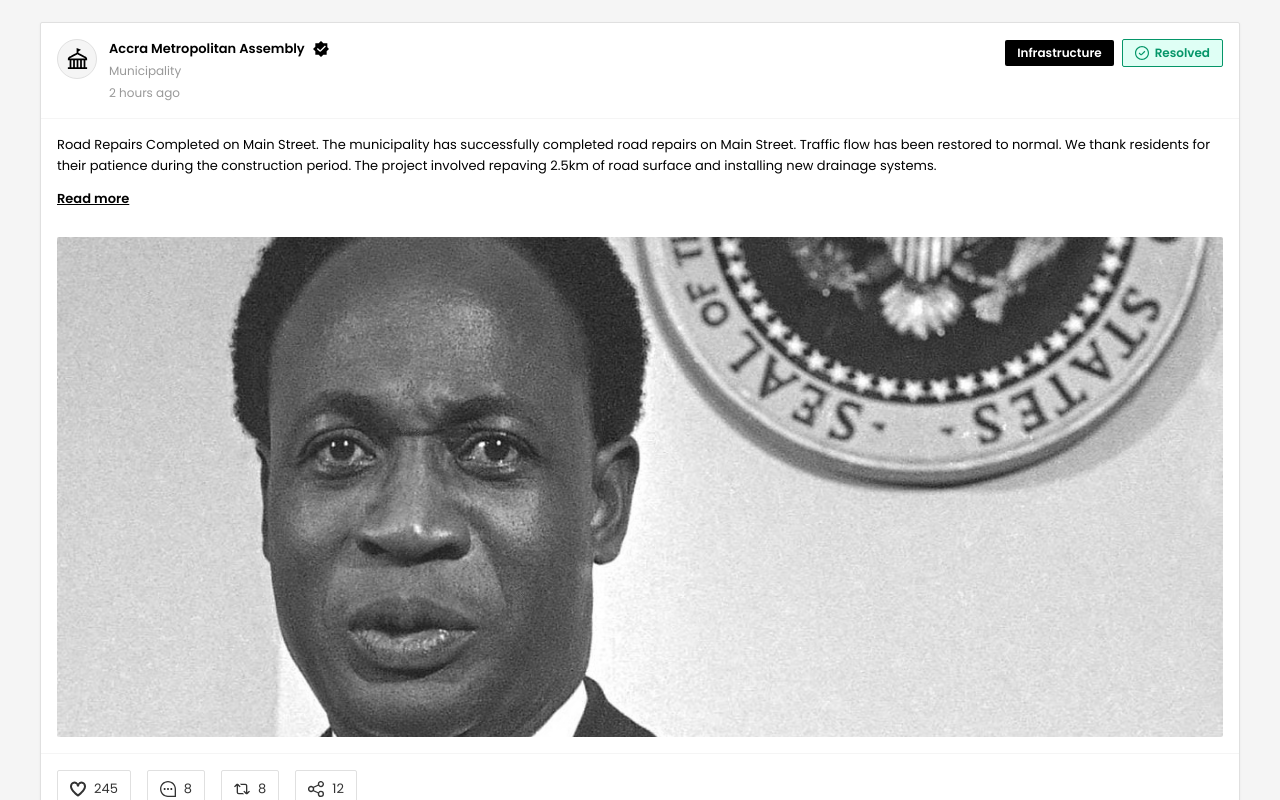
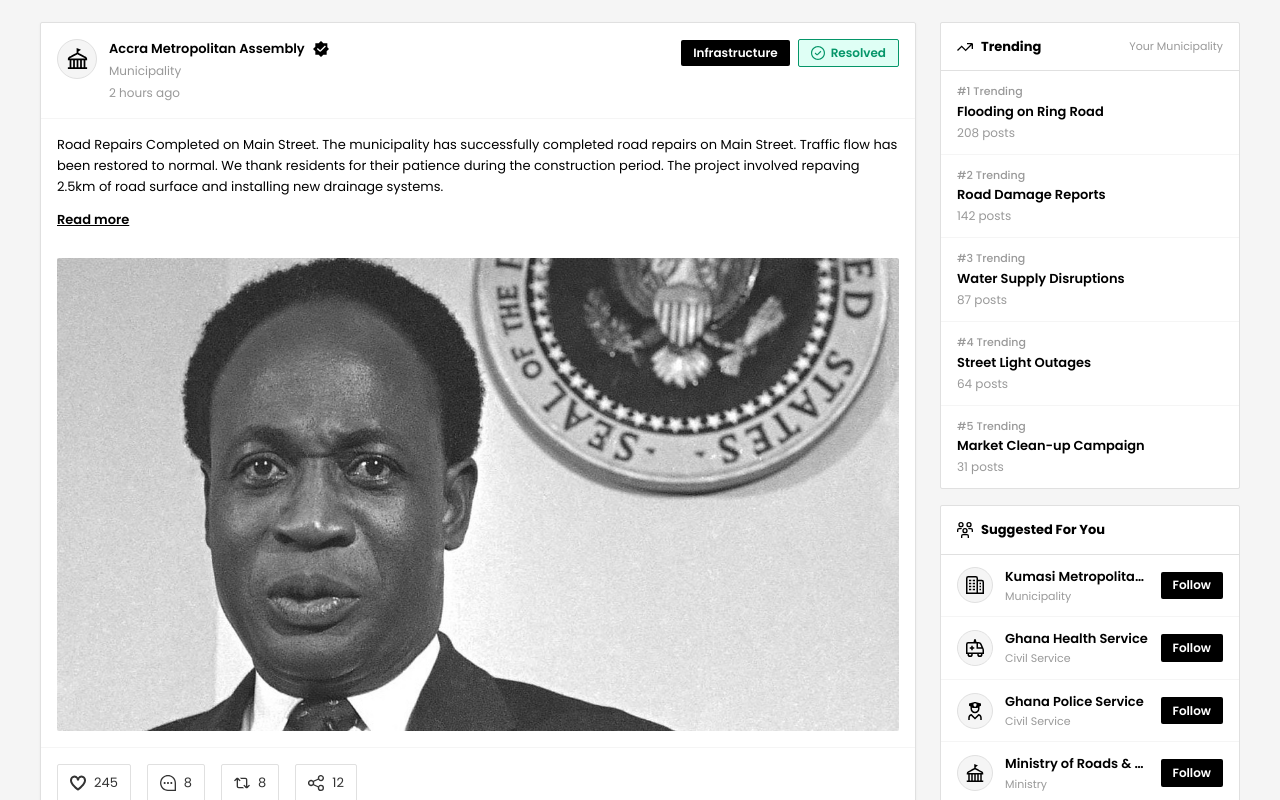
Before and after one commit to joydei/project-whisper-frontend, a React (Vite) app: page / in a window 1280 px wide. Shown: the part 380-1180 px from the top of the page. Built offline with nearby package versions, Linux system fonts and the light colour scheme.

Commit message:
feat: Implement feed and sidebar layout with trending and suggested items

```diff
--- a/src/styles/user/Home.module.css
+++ b/src/styles/user/Home.module.css
@@ -117,10 +117,224 @@
   fill: var(--color-white) !important;
 }
 
+/* Feed + Sidebar Layout */
+.feedLayout {
+  display: flex;
+  gap: 1.5rem;
+  align-items: flex-start;
+}
+
+.feedMain {
+  flex: 1;
+  min-width: 0;
+}
+
+.sidebar {
+  width: 300px;
+  flex-shrink: 0;
+  display: flex;
+  flex-direction: column;
+  gap: 1rem;
+  position: sticky;
+  top: 6.5rem;
+}
+
+/* Sidebar Boxes */
+.sidebarBox {
+  background-color: var(--color-white);
+  border: 1px solid #e0e0e0;
+  border-radius: 2px;
+  overflow: hidden;
+}
+
+.sidebarBoxHeader {
+  padding: 0.875rem 1rem;
+  border-bottom: 1px solid #e0e0e0;
+  display: flex;
+  align-items: center;
+  gap: 0.5rem;
+}
+
+.sidebarBoxTitle {
+  font-size: 0.8125rem;
+  font-weight: 700;
+  color: var(--color-black);
+  flex: 1;
+}
+
+.sidebarBoxSubtitle {
+  font-size: 0.6875rem;
+  color: var(--color-gray-medium);
+  font-weight: 400;
+}
+
+.sidebarBoxIcon {
+  width: 1rem;
+  height: 1rem;
+  fill: var(--color-black);
+  flex-shrink: 0;
+}
+
+/* Trending Items */
+.trendingList {
+  display: flex;
+  flex-direction: column;
+}
+
+.trendingItem {
+  padding: 0.75rem 1rem;
+  border-bottom: 1px solid #f5f5f5;
+  cursor: pointer;
+  transition: background-color 0.2s ease;
+}
+
+.trendingItem:last-child {
+  border-bottom: none;
+}
+
+.trendingItem:hover {
+  background-color: #f9f9f9;
+}
+
+.trendingMeta {
+  display: flex;
+  align-items: center;
+  justify-content: space-between;
+  margin-bottom: 0.25rem;
+}
+
+.trendingRank {
+  font-size: 0.6875rem;
+  color: var(--color-gray-medium);
+  font-weight: 500;
+}
+
+.trendingTopic {
+  font-size: 0.8125rem;
+  font-weight: 600;
+  color: var(--color-black);
+  margin-bottom: 0.2rem;
+  line-height: 1.3;
+}
+
+.trendingCount {
+  font-size: 0.75rem;
+  color: var(--color-gray-medium);
+}
+
+/* Suggested Items */
+.suggestedList {
+  display: flex;
+  flex-direction: column;
+}
+
+.suggestedItem {
+  padding: 0.75rem 1rem;
+  border-bottom: 1px solid #f5f5f5;
+  display: flex;
+  align-items: center;
+  gap: 0.75rem;
+}
+
+.suggestedItem:last-child {
+  border-bottom: none;
+}
+
+.suggestedAvatar {
+  width: 2.25rem;
+  height: 2.25rem;
+  border-radius: 50%;
+  background-color: #f5f5f5;
+  border: 1px solid #e0e0e0;
+  display: flex;
+  align-items: center;
+  justify-content: center;
+  flex-shrink: 0;
+}
+
+.suggestedAvatarIcon {
+  width: 1.125rem;
+  height: 1.125rem;
+  fill: var(--color-black);
+}
+
+.suggestedInfo {
+  flex: 1;
+  min-width: 0;
+}
+
+.suggestedName {
+  font-size: 0.8125rem;
+  font-weight: 600;
+  color: var(--color-black);
+  overflow: hidden;
+  text-overflow: ellipsis;
+  white-space: nowrap;
+}
+
+.suggestedType {
+  font-size: 0.6875rem;
+  color: var(--color-gray-medium);
+  margin-top: 0.1rem;
+}
+
+.followBtn {
+  padding: 0.3rem 0.75rem;
+  background-color: var(--color-black);
+  color: var(--color-white);
+  border: none;
+  border-radius: 2px;
+  font-size: 0.75rem;
+  font-weight: 600;
+  cursor: pointer;
+  transition: all 0.2s ease;
+  flex-shrink: 0;
+  font-family: 'Poppins', sans-serif;
+}
+
+.followBtn:hover {
+  background-color: #333;
+  transform: translateY(-1px);
+}
+
+.followBtn.following {
+  background-color: transparent;
+  color: var(--color-black);
+  border: 1px solid #e0e0e0;
+}
+
+.followBtn.following:hover {
+  background-color: #f5f5f5;
+  border-color: var(--color-black);
+  transform: none;
+}
+
 /* Responsive Design */
+@media (max-width: 1024px) {
+  .sidebar {
+    width: 260px;
+  }
+}
+
 @media (max-width: 992px) {
   .container {
     max-width: 900px;
+  }
+
+  .feedLayout {
+    flex-direction: column;
+  }
+
+  .sidebar {
+    width: 100%;
+    position: static;
+    flex-direction: row;
+    flex-wrap: wrap;
+  }
+
+  .sidebarBox {
+    flex: 1;
+    min-width: 260px;
   }
 }
 
@@ -153,6 +367,14 @@
   .tab {
     width: 100%;
   }
+
+  .sidebar {
+    flex-direction: column;
+  }
+
+  .sidebarBox {
+    min-width: unset;
+  }
 }
 
 @media (max-width: 480px) {
--- a/src/views/user/Home.tsx
+++ b/src/views/user/Home.tsx
@@ -9,15 +9,83 @@ import { municipalityPosts, ghanaPosts } from '../../data/postsData';
 // Import SVG icons
 import MarkerIcon from '../../assets/icons/marker.svg?react';
 import GhanaDarkIcon from '../../assets/icons/ghana-dark.svg?react';
+import TrendingIcon from '../../assets/icons/arrow-trend-up.svg?react';
+import UsersIcon from '../../assets/icons/users.svg?react';
+import BuildingIcon from '../../assets/icons/building.svg?react';
+import GovernmentIcon from '../../assets/icons/government-flag.svg?react';
+import PoliceIcon from '../../assets/icons/user-police.svg?react';
+import FireIcon from '../../assets/icons/fire-station.svg?react';
+import AmbulanceIcon from '../../assets/icons/ambulance.svg?react';
+import UtilityIcon from '../../assets/icons/utility-pole-double.svg?react';
+
+interface TrendingItem {
+  id: number;
+  topic: string;
+  count: string;
+}
+
+interface SuggestedItem {
+  id: number;
+  name: string;
+  type: string;
+  icon: 'building' | 'government' | 'police' | 'fire' | 'ambulance' | 'utility';
+}
+
+const municipalityTrending: TrendingItem[] = [
+  { id: 1, topic: 'Flooding on Ring Road',      count: '208 posts' },
+  { id: 2, topic: 'Road Damage Reports',         count: '142 posts' },
+  { id: 3, topic: 'Water Supply Disruptions',    count: '87 posts'  },
+  { id: 4, topic: 'Street Light Outages',        count: '64 posts'  },
+  { id: 5, topic: 'Market Clean-up Campaign',    count: '31 posts'  },
+];
+
+const ghanaTrending: TrendingItem[] = [
+  { id: 1, topic: 'Power Outages (ECG)',          count: '3.4k posts' },
+  { id: 2, topic: 'National Road Safety Week',    count: '1.2k posts' },
+  { id: 3, topic: 'Port Congestion Crisis',       count: '677 posts'  },
+  { id: 4, topic: 'NHIS Expansion Program',       count: '892 posts'  },
+  { id: 5, topic: 'Student Loan Forgiveness',     count: '451 posts'  },
+];
+
+const suggestedEntities: SuggestedItem[] = [
+  { id: 1, name: 'Kumasi Metropolitan Assembly', type: 'Municipality',    icon: 'building' },
+  { id: 2, name: 'Ghana Health Service',          type: 'Civil Service',   icon: 'ambulance' },
+  { id: 3, name: 'Ghana Police Service',          type: 'Civil Service',   icon: 'police' },
+  { id: 4, name: 'Ministry of Roads & Highways',  type: 'Ministry',        icon: 'government' },
+  { id: 5, name: 'Tema Municipal Assembly',        type: 'Municipality',    icon: 'building' },
+];
+
+const getSuggestedIcon = (icon: SuggestedItem['icon'], className: string) => {
+  switch (icon) {
+    case 'building':    return <BuildingIcon    className={className} />;
+    case 'government':  return <GovernmentIcon  className={className} />;
+    case 'police':      return <PoliceIcon      className={className} />;
+    case 'fire':        return <FireIcon        className={className} />;
+    case 'ambulance':   return <AmbulanceIcon   className={className} />;
+    case 'utility':     return <UtilityIcon     className={className} />;
+    default:            return <BuildingIcon    className={className} />;
+  }
+};
 
 const Home = () => {
   const { userPosts } = usePosts();
   const headerOpacity = useHeaderFade();
   const [activeTab, setActiveTab] = useState<'municipality' | 'ghana'>('municipality');
+  const [followedIds, setFollowedIds] = useState<Set<number>>(new Set());
 
-  // Combine user posts with static posts and sort by time (newest first)
   const staticPosts = activeTab === 'municipality' ? municipalityPosts : ghanaPosts;
   const currentPosts = [...userPosts, ...staticPosts];
+  const trendingItems = activeTab === 'municipality' ? municipalityTrending : ghanaTrending;
+  const trendingLabel = activeTab === 'municipality' ? 'Your Municipality' : 'Across Ghana';
+
+  const toggleFollow = (id: number, e: React.MouseEvent) => {
+    e.stopPropagation();
+    setFollowedIds(prev => {
+      const next = new Set(prev);
+      next.has(id) ? next.delete(id) : next.add(id);
+      return next;
+    });
+  };
 
   return (
     <div className={styles.homePage}>
@@ -36,6 +104,7 @@ const Home = () => {
       {/* News Feed Section */}
       <section className={styles.newsFeed}>
         <div className={styles.container}>
+          {/* Tabs */}
           <div className={styles.tabs}>
             <button
               className={`${styles.tab} ${activeTab === 'municipality' ? styles.active : ''}`}
@@ -53,7 +122,65 @@ const Home = () => {
             </button>
           </div>
 
-          <PostFeed posts={currentPosts} />
+          {/* Feed + Sidebar */}
+          <div className={styles.feedLayout}>
+            {/* Main Feed */}
+            <div className={styles.feedMain}>
+              <PostFeed posts={currentPosts} />
+            </div>
+
+            {/* Sidebar */}
+            <aside className={styles.sidebar}>
+
+              {/* Trending Box */}
+              <div className={styles.sidebarBox}>
+                <div className={styles.sidebarBoxHeader}>
+                  <TrendingIcon className={styles.sidebarBoxIcon} />
+                  <span className={styles.sidebarBoxTitle}>Trending</span>
+                  <span className={styles.sidebarBoxSubtitle}>{trendingLabel}</span>
+                </div>
+                <div className={styles.trendingList}>
+                  {trendingItems.map((item, index) => (
+                    <div key={item.id} className={styles.trendingItem}>
+                      <div className={styles.trendingMeta}>
+                        <span className={styles.trendingRank}>#{index + 1} Trending</span>
+                      </div>
+                      <div className={styles.trendingTopic}>{item.topic}</div>
+                      <div className={styles.trendingCount}>{item.count}</div>
+                    </div>
+                  ))}
+                </div>
+              </div>
+
+              {/* Suggested For You Box */}
+              <div className={styles.sidebarBox}>
+                <div className={styles.sidebarBoxHeader}>
+                  <UsersIcon className={styles.sidebarBoxIcon} />
+                  <span className={styles.sidebarBoxTitle}>Suggested For You</span>
+                </div>
+                <div className={styles.suggestedList}>
+                  {suggestedEntities.map(entity => (
+                    <div key={entity.id} className={styles.suggestedItem}>
+                      <div className={styles.suggestedAvatar}>
+                        {getSuggestedIcon(entity.icon, styles.suggestedAvatarIcon)}
+                      </div>
+                      <div className={styles.suggestedInfo}>
+                        <div className={styles.suggestedName}>{entity.name}</div>
+                        <div className={styles.suggestedType}>{entity.type}</div>
+                      </div>
+                      <button
+                        className={`${styles.followBtn} ${followedIds.has(entity.id) ? styles.following : ''}`}
+                        onClick={(e) => toggleFollow(entity.id, e)}
+                      >
+                        {followedIds.has(entity.id) ? 'Following' : 'Follow'}
+                      </button>
+                    </div>
+                  ))}
+                </div>
+              </div>
+
+            </aside>
+          </div>
         </div>
       </section>
     </div>
```
Also changed, not shown: src/assets/icons/arrow-trend-up.svg (added), 1 other file (tests, documents, lock files or other folders).
